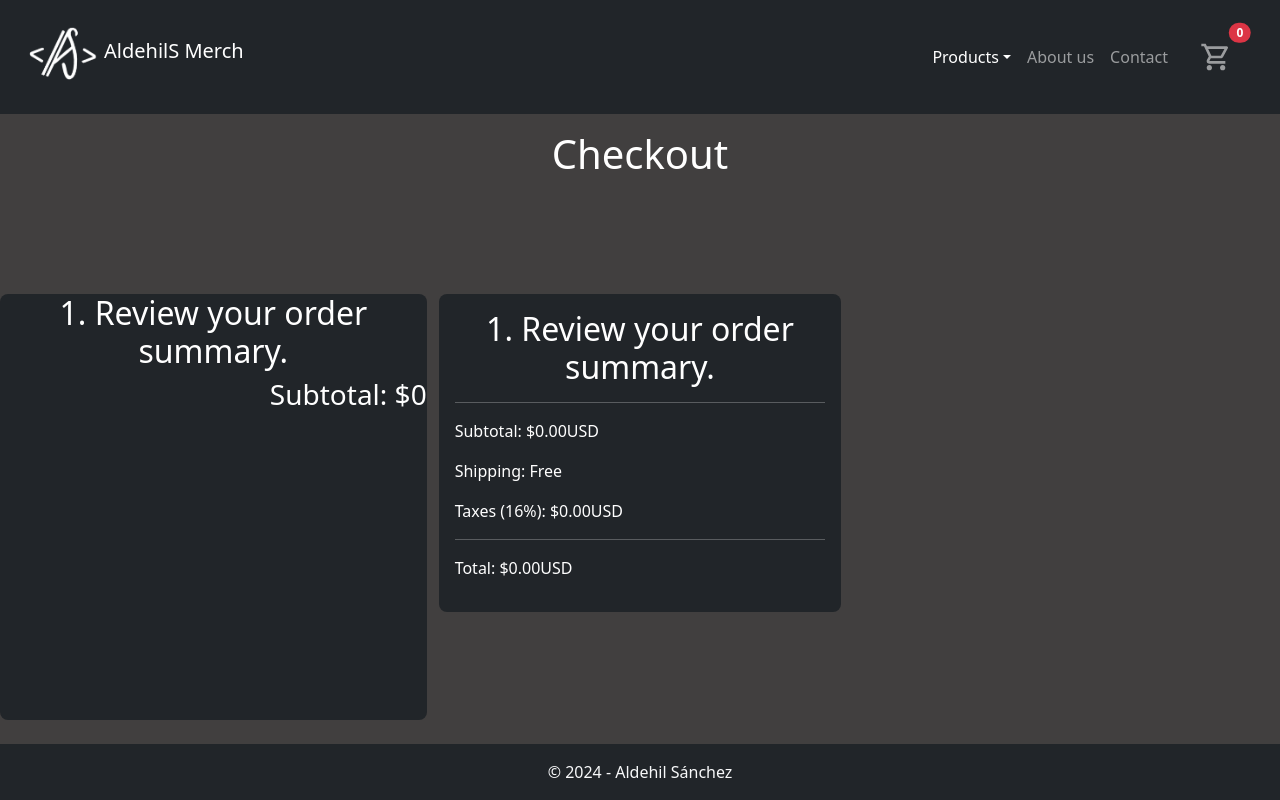
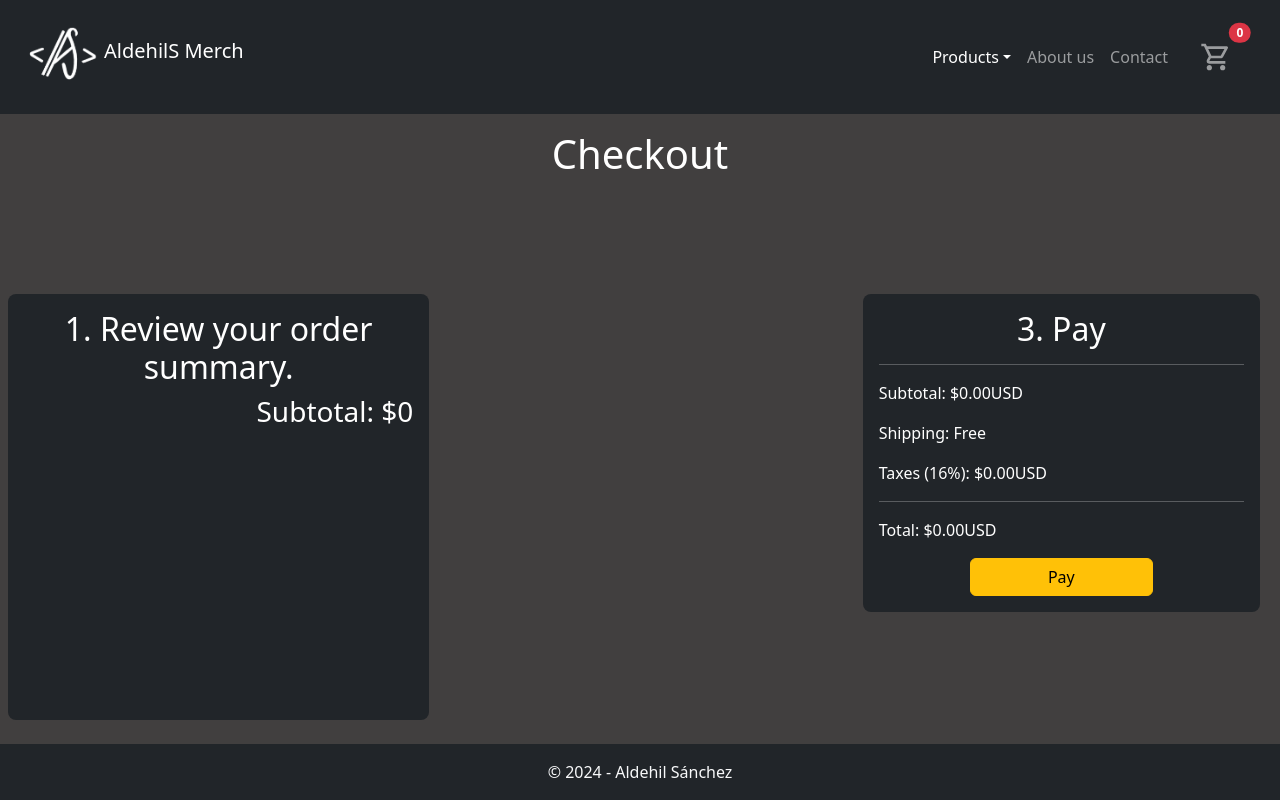
Before and after one commit to AldehilS/react-course-coderhouse, a React (Vite) app: page /checkout in a window 1280 px wide. Built offline with nearby package versions, Linux system fonts and the light colour scheme.

Commit message:
Refactor Checkout component to include pay button in OrderSummary

```diff
--- a/src/components/Checkout.jsx
+++ b/src/components/Checkout.jsx
@@ -9,9 +9,9 @@ export default function Checkout() {
 
   return (
     <>
-      <main className="flex-grow-1 row checkout-main g-0" data-bs-theme="dark">
+      <main className="flex-grow-1 row checkout-main g-0 px-2" data-bs-theme="dark">
         <h1 className="h1 mt-3 text-white col-12">Checkout</h1>
-        <ul className="list-group bg-dark col-12 col-md-6 col-lg-4 rounded-3">
+        <ul className="list-group bg-dark col-12 col-md-6 col-lg-4 p-3 rounded-3">
           <h2 className="h2 text-white">1. Review your order summary.</h2>
           {cartProducts.map((product) => {
             return (
@@ -26,10 +26,14 @@ export default function Checkout() {
           <h3 className="h3 text-white text-end">Subtotal: ${subtotal}</h3>
         </ul>
         <div className="container col-12 col-md-6 col-lg-4">
-          <OrderSummary title="1. Review your order summary." subtotal={subtotal} />
+
         </div>
         <div className="container col-12 col-md-6 col-lg-4">
-
+          <OrderSummary title="3. Pay" subtotal={subtotal}>
+            <button className="btn btn-warning w-50" type="button">
+              Pay
+            </button>
+          </OrderSummary>
         </div>
       </main>
     </>
```
